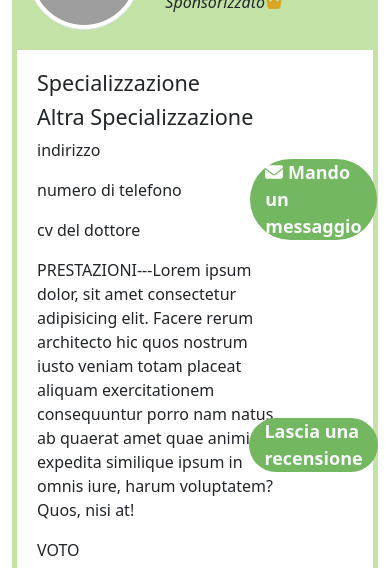
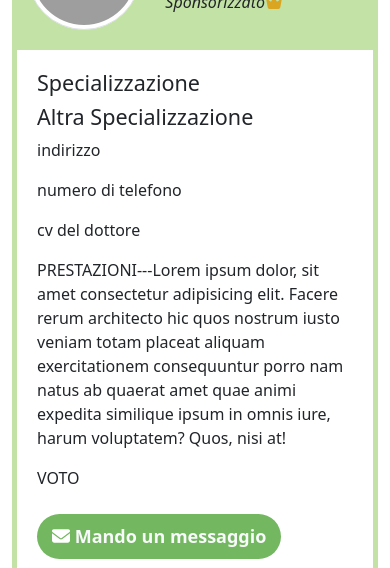
Before and after one commit to edocico/BDoctors-vue, a Vue app: page /medici/show in a window 390 px wide. Shown: the part 276-844 px from the top of the page. Built offline with nearby package versions, Linux system fonts and the light colour scheme; grey boxes are pictures that could not be loaded.

Commit message:
ADD: responsive views/doctors/Show.vue

```diff
--- a/src/views/doctors/Show.vue
+++ b/src/views/doctors/Show.vue
@@ -12,7 +12,6 @@
             />
             <div class="">
               <h3>Nome e Cognome dottore</h3>
-              <!-- <h3></h3> -->
               <p>
                 <em>Sponsorizzato</em>
                 <font-awesome-icon icon="fa-solid fa-crown" class="crown" />
@@ -21,8 +20,8 @@
           </div>
         </div>
         <div class="body-profile">
-          <div class="d-flex">
-            <div class="information-profile col-9">
+          <div class="d-block ">
+            <div class="information-profile d-block d-md-col-9">
               <div>
                 <h4 class="badge-specialization">Specializzazione</h4>
                 <h4>Altra Specializzazione</h4>
@@ -43,12 +42,12 @@
                   ipsum in omnis iure, harum voluptatem? Quos, nisi at!
                 </p>
               </div>
-              <div>VOTO</div>
+              <div class="mb-4">VOTO</div>
             </div>
             <div
-              class="contact-profile col-3 d-flex flex-column justify-content-around align-items-center"
+              class="contact-profile d-inline-block"
             >
-              <div class="message">
+              <div class="message mb-3">
                 <div class="btn-cust">
                   <span class="icon"
                     ><font-awesome-icon icon="fa-solid fa-envelope" />
@@ -61,7 +60,7 @@
                   </router-link>
                 </div>
               </div>
-              <div class="review">
+              <div class="review mb-3">
                 <div class="btn-cust">
                   <router-link
                     :to="{ name: 'doctors.show.review' }"
@@ -85,7 +84,6 @@ export default {};
 
 <style lang="scss" scoped>
 .profile {
-  // background-color: #c3e2a5;
   padding: 50px 0px 100px 0px;
 }
 
@@ -100,17 +98,13 @@ export default {};
 }
 
 .body-profile {
-  // background-color: #c3e2a5;
   border: 5px solid #c3e2a5;
   padding: 20px;
 }
 
-// .contact-profile {
-//   border: 5px solid #c3e2a5;
-// }
-// .badge-specialization {
-//   border: 1px solid black;
-// }
+.btn-cust {
+  line-height: 2.5em;
+}
 
 .crown {
   color: goldenrod;
```
